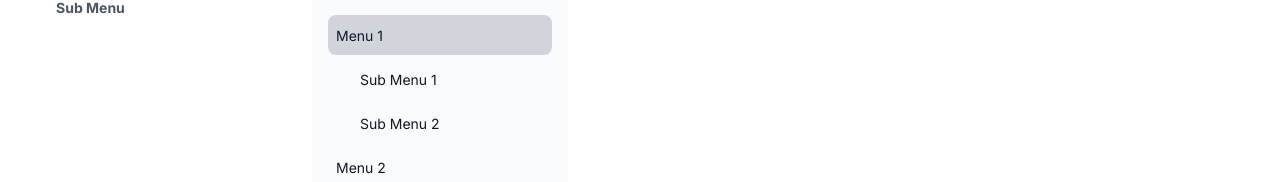
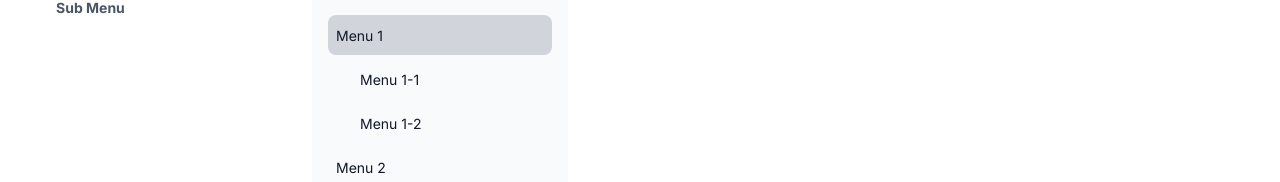
Before and after one commit to OpenExt-Labs/admin-panel-kit, a Next.js app: page /sub-menu in a window 1280 px wide. Shown: the part 191-373 px from the top of the page. Built offline with nearby package versions, Linux system fonts and the light colour scheme.

Commit message:
Update path in submenu

```diff
--- a/src/app/sub-menu/sub-menu.tsx
+++ b/src/app/sub-menu/sub-menu.tsx
@@ -14,13 +14,13 @@ const menu = [
     subItems: [
       {
         id: 'menu-1-1',
-        path: '/sub-menu-1',
-        label: 'Sub Menu 1'
+        path: '/menu-1-1',
+        label: 'Menu 1-1'
       },
       {
         id: 'menu-1-2',
-        path: '/sub-menu-2',
-        label: 'Sub Menu 2'
+        path: '/menu-1-2',
+        label: 'Menu 1-2'
       },
     ]
   },
@@ -31,18 +31,18 @@ const menu = [
     subItems: [
       {
         id: 'menu-2-1',
-        path: '/sub-menu-4',
-        label: 'Sub Menu 4'
+        path: '/menu-2-1',
+        label: 'Menu 2-1'
       },
       {
         id: 'menu-2-2',
-        path: '/sub-menu-5',
-        label: 'Sub Menu 5'
+        path: '/menu-2-2',
+        label: 'Menu 2-2'
       },
       {
         id: 'menu-2-3',
-        path: '/sub-menu-6',
-        label: 'Sub Menu 6'
+        path: '/menu-2-3',
+        label: 'Menu 2-3'
       }
     ]
   },
```
